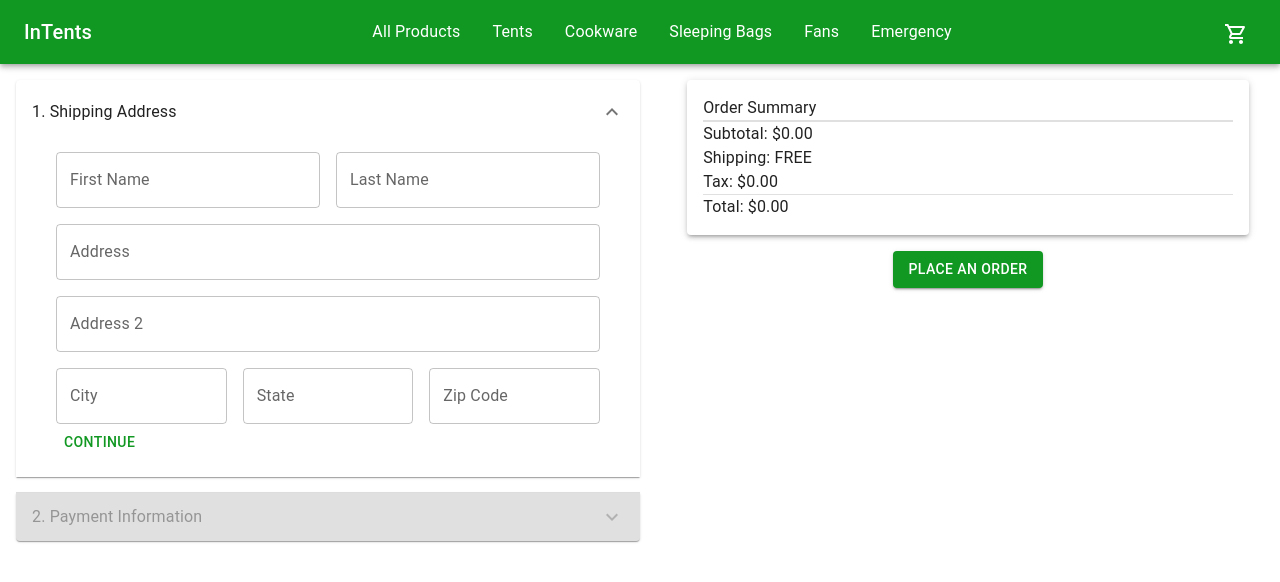
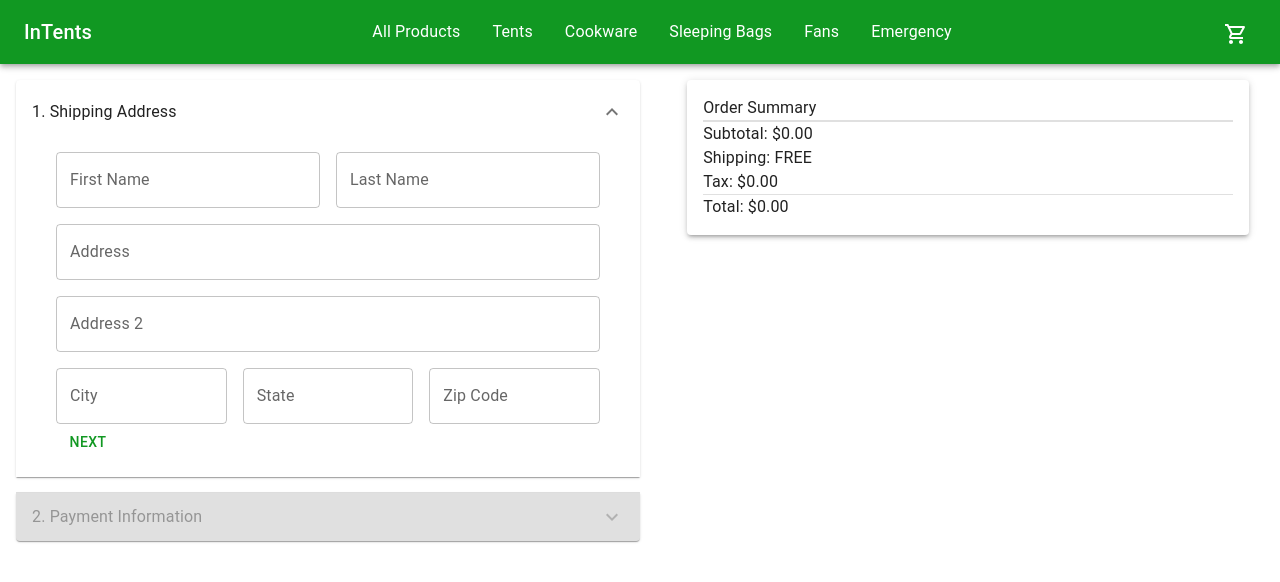
Before and after one commit to kitsi/InTents, a React (Create React App) app in the folder client-side/: page /checkout in a window 1280 px wide. Shown: the top 582 px of the page. Built offline with nearby package versions, Linux system fonts and the light colour scheme.

Commit message:
Fixed checkout page accordians to controlled with the correct behavior

```diff
--- a/client-side/src/components/CheckoutPage/CheckoutPage.jsx
+++ b/client-side/src/components/CheckoutPage/CheckoutPage.jsx
@@ -7,10 +7,7 @@ import {
   Accordion,
   AccordionDetails,
   AccordionSummary,
-  Button,
   Typography,
-  Paper,
-  Divider,
 } from "@mui/material";
 import ExpandMoreIcon from "@mui/icons-material/ExpandMore";
 
@@ -19,6 +16,23 @@ import PaymentForm from "./forms/PaymentForm";
 
 function CheckoutPage() {
   const [paymentDisabled, setPaymentDisabled] = useState(true);
+  const [expandedAddress, setExpandedAddress] = useState(true);
+  const [expandedPayment, setExpandedPayment] = useState(false);
+
+  const handleAccordionChange = (panel) => (isExpanded) => {
+    if (panel == "address") {
+      setExpandedAddress(!expandedAddress);
+    } else if (panel == "payment") {
+      setExpandedPayment(!expandedPayment);
+    }
+  };
+
+  const openPaymentAccordion = () => {
+    setPaymentDisabled(false);
+    setExpandedPayment(true);
+    setExpandedAddress(false);
+  };
+
   return (
     <Box
       sx={{
@@ -32,19 +46,28 @@ function CheckoutPage() {
           margin: "1rem",
         }}
       >
-        <Accordion defaultExpanded={true}>
+        <Accordion
+          expanded={expandedAddress}
+          onChange={handleAccordionChange("address")}
+        >
           <AccordionSummary expandIcon={<ExpandMoreIcon />}>
             <Typography>1. Shipping Address</Typography>
           </AccordionSummary>
           <AccordionDetails>
-            <AddressForm setPaymentDisabled={setPaymentDisabled} />
+            <AddressForm openPaymentAccordion={openPaymentAccordion} />
           </AccordionDetails>
         </Accordion>
-        <Accordion disabled={paymentDisabled}>
+        <Accordion
+          expanded={expandedPayment}
+          onChange={handleAccordionChange("payment")}
+          disabled={paymentDisabled}
+        >
           <AccordionSummary expandIcon={<ExpandMoreIcon />}>
             <Typography>2. Payment Information</Typography>
           </AccordionSummary>
-          <AccordionDetails>{<PaymentForm />}</AccordionDetails>
+          <AccordionDetails>
+            <PaymentForm />
+          </AccordionDetails>
         </Accordion>
       </Box>
       <OrderSummary />
--- a/client-side/src/components/CheckoutPage/OrderSummary/OrderSummary.jsx
+++ b/client-side/src/components/CheckoutPage/OrderSummary/OrderSummary.jsx
@@ -52,7 +52,6 @@ function OrderSummary() {
         <Divider />
         <Typography>Total: ${(subTotalPrice + tax).toFixed(2)}</Typography>
       </Paper>
-      <Button variant="contained">Place an Order</Button>
     </Box>
   );
 }
--- a/client-side/src/components/CheckoutPage/forms/AddressForm.jsx
+++ b/client-side/src/components/CheckoutPage/forms/AddressForm.jsx
@@ -6,7 +6,7 @@ import addressFormSchema from "../validations/AddressFormSchema";
 import { useFormik } from "formik";
 
 const AddressForm = (props) => {
-  const { setPaymentDisabled } = props;
+  const { openPaymentAccordion } = props;
   const dispatch = useDispatch();
 
   const formik = useFormik({
@@ -24,7 +24,7 @@ const AddressForm = (props) => {
 
     onSubmit: (values) => {
       // execute async function to send to backend
-      setPaymentDisabled(false);
+      openPaymentAccordion();
       dispatch(setAddressForm(values));
     },
   });
@@ -135,7 +135,7 @@ const AddressForm = (props) => {
           </Grid>
         </Grid>
         <Button type="submit" color="primary" disabled={isSubmitting}>
-          Continue
+          Next
         </Button>
       </form>
     </Container>
--- a/client-side/src/components/CheckoutPage/forms/PaymentForm.jsx
+++ b/client-side/src/components/CheckoutPage/forms/PaymentForm.jsx
@@ -35,7 +35,6 @@ const PaymentForm = (props) => {
     handleChange,
     handleBlur,
     handleSubmit,
-    handleReset,
   } = formik;
 
   return (
@@ -94,8 +93,17 @@ const PaymentForm = (props) => {
             />
           </Grid>
         </Grid>
-        <Button type="submit" color="primary" disabled={isSubmitting}>
-          Continue
+
+        <Button
+          type="submit"
+          variant="contained"
+          color="primary"
+          disabled={isSubmitting}
+          sx={{
+            marginTop: "1rem",
+          }}
+        >
+          Place Order
         </Button>
       </form>
     </Container>
```
